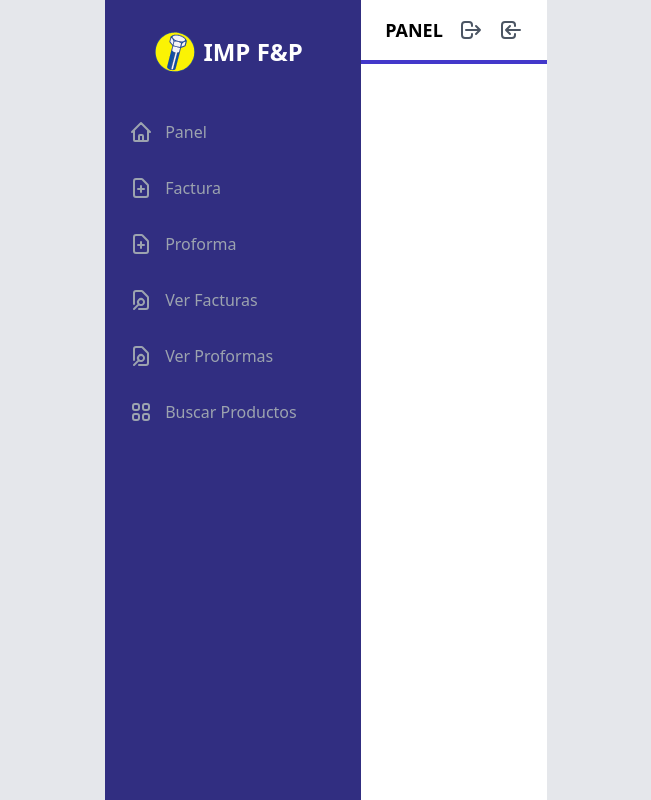
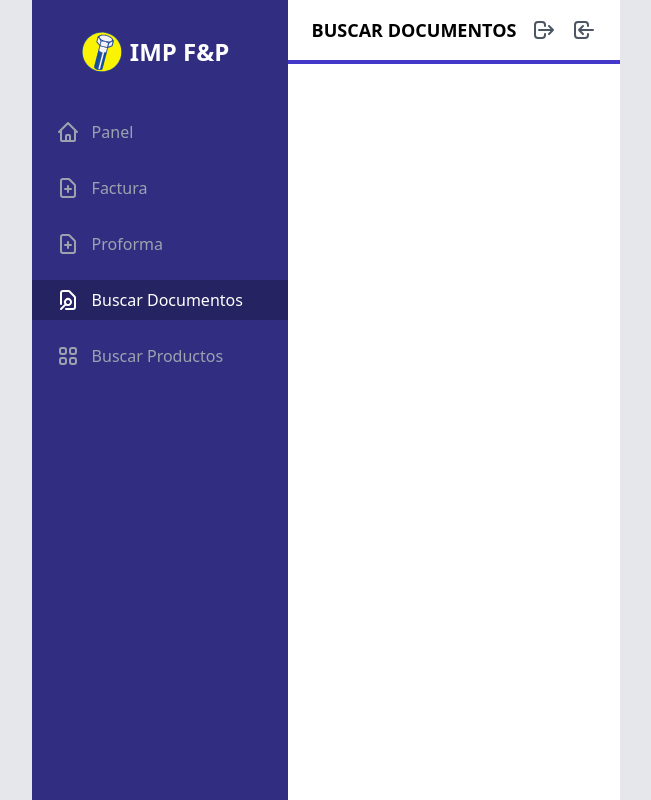
Before and after one commit to luvagu/imp-invoicing-node-react, a React (Create React App) app in the folder client/: page /buscar-documentos in a window 1280 px wide. Shown: the whole page, without its empty margins (314-965 px from the left). Built offline with nearby package versions, Linux system fonts and the light colour scheme; what @react-pdf/renderer would draw is missing.

Commit message:
re-organized code into components and pages

```diff
--- a/client/src/App.jsx
+++ b/client/src/App.jsx
@@ -3,11 +3,14 @@ import { BrowserRouter as Router, Route, Switch } from 'react-router-dom'
 
 import Sidebar from './components/Sidebar'
 import Header from './components/Header'
-import Dashboard from './components/Dashboard'
-import DynamicForm from './components/DynamicForm'
-import ProductSearchPage from './components/ProductSearchPage'
+
+import Dashboard from './pages/Dashboard'
+import ProformaInvoice from './pages/ProformaInvoice'
+import DocumentSearch from './pages/DocumentSearch'
+import ProductSearch from './pages/ProductSearch'
 
 function App() {
+	// Sidebar state close/open
 	const [sidebarOpen, setSidebarOpen] = useState(false)
 
 	return (
@@ -19,11 +22,10 @@ function App() {
 					<main className="flex-1 overflow-x-hidden overflow-y-auto bg-white">
 						<Switch>
 							<Route exact path="/" component={Dashboard} />
-							<Route path="/nueva-factura" render={() => <DynamicForm key={Date.now().toString()} formTitle='Factura' />} />
-							<Route path="/nueva-proforma" render={() => <DynamicForm key={Date.now().toString()} formTitle='Proforma' />} />
-							<Route path="/ver-facturas" />
-							<Route path="/ver-proformas" />
-							<Route path="/buscar-productos" component={ProductSearchPage} />
+							<Route path="/nueva-factura" render={() => <ProformaInvoice key={Date.now().toString()} formTitle='Factura' />} />
+							<Route path="/nueva-proforma" render={() => <ProformaInvoice key={Date.now().toString()} formTitle='Proforma' />} />
+							<Route path="/buscar-documentos" component={DocumentSearch} />
+							<Route path="/buscar-productos" component={ProductSearch} />
 						</Switch>
 					</main>
 				</div>
--- a/client/src/components/Header.jsx
+++ b/client/src/components/Header.jsx
@@ -9,9 +9,7 @@ export default function Header({ sidebarOpen, setSidebarOpen }) {
             break
         case '/nueva-proforma': headerTitle = 'Nueva Proforma'
             break
-        case '/ver-facturas': headerTitle = 'Ver Facturas'
-            break
-        case '/ver-proformas': headerTitle = 'Ver Proformas'
+        case '/buscar-documentos': headerTitle = 'Buscar Documentos'
             break
         case '/buscar-productos': headerTitle = 'Buscar Productos'
             break
--- a/client/src/components/SaveDocBtn.jsx
+++ b/client/src/components/SaveDocBtn.jsx
@@ -1,4 +1,3 @@
-import React from 'react'
 import Spinner from './Spinner'
 
 export default function SaveDocIcon({ isLoading }) {
--- a/client/src/components/Sidebar.jsx
+++ b/client/src/components/Sidebar.jsx
@@ -25,8 +25,7 @@ export default function Sidebar({ sidebarOpen, setSidebarOpen }) {
                     <SidebarLink close={close} to='/' label='Panel' icon='homeIcon' active={true} />
                     <SidebarLink close={close} to='/nueva-factura' label='Factura' icon='addIcon' />
                     <SidebarLink close={close} to='/nueva-proforma' label='Proforma' icon='addIcon' />
-                    <SidebarLink close={close} to='/ver-facturas' label='Ver Facturas' icon='searchIcon' />
-                    <SidebarLink close={close} to='/ver-proformas' label='Ver Proformas' icon='searchIcon' />
+                    <SidebarLink close={close} to='/buscar-documentos' label='Buscar Documentos' icon='searchIcon' />
                     <SidebarLink close={close} to='/buscar-productos' label='Buscar Productos' icon='viewIcon' />
 				</nav>
 			</div>
--- a/client/src/components/Dashboard.jsx
+++ b/client/src/pages/Dashboard.jsx
@@ -1,4 +1,4 @@
-export default function Dashboard() {
+export default function Home() {
 	return (
 		<div className="container mx-auto px-6 py-8">
 
--- /dev/null
+++ b/client/src/pages/DocumentSearch.jsx
@@ -0,0 +1,7 @@
+export default function DocumentSearch() {
+    return (
+        <div>
+
+        </div>
+    )
+}
--- a/client/src/components/ProductSearchPage.jsx
+++ b/client/src/pages/ProductSearch.jsx
@@ -1,10 +1,10 @@
 import { useEffect, useState } from 'react'
 import { dataSearchApi } from '../api/helpers'
 
-import SearchResultsPage from './SearchResultsPage'
-import Spinner from './Spinner'
+import SearchResultsPage from '../components/SearchResultsPage'
+import Spinner from '../components/Spinner'
 
-export default function ProductSearchPage() {
+export default function ProductSearch() {
     const [isLoading, setIsLoading] = useState(false)
     const [errMsg, setErrMsg] = useState('')
     const [searchRoute, setServerRoute] = useState('')
```
Also changed, not shown: client/src/pages/ProformaInvoice.jsx (renamed from client/src/components/DynamicForm.jsx, +6 -6 lines), client/src/components/SearchModalBody.jsx (line endings or trailing spaces).
